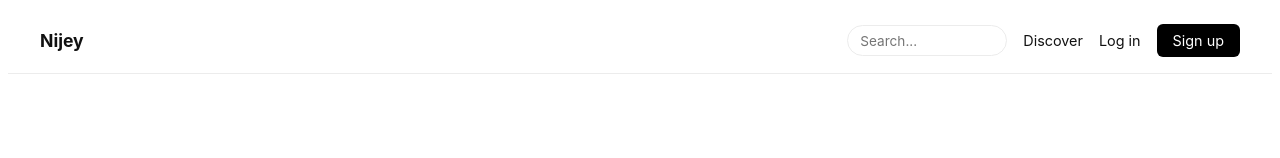
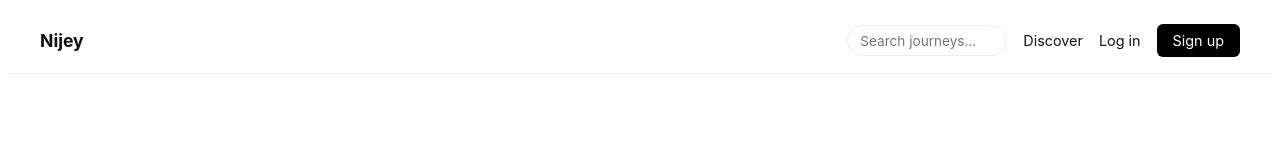
Before and after one commit to sancharid37/Nijey, a React (Vite) app: page / in a window 1280 px wide. Shown: the top 158 px of the page. Built offline with nearby package versions, Linux system fonts and the light colour scheme; no server answers.

Commit message:
Clarify navbar search placeholder

```diff
--- a/src/components/navbar/NavBar.jsx
+++ b/src/components/navbar/NavBar.jsx
@@ -39,7 +39,7 @@ function NavBar() {
       <form onSubmit={handleSearchSubmit} className="nav-search">
         <input
           type="text"
-          placeholder="Search..."
+          placeholder="Search journeys..."
           value={searchInput}
           onChange={(e) => setSearchInput(e.target.value)}
           className="nav-search-input"
```
